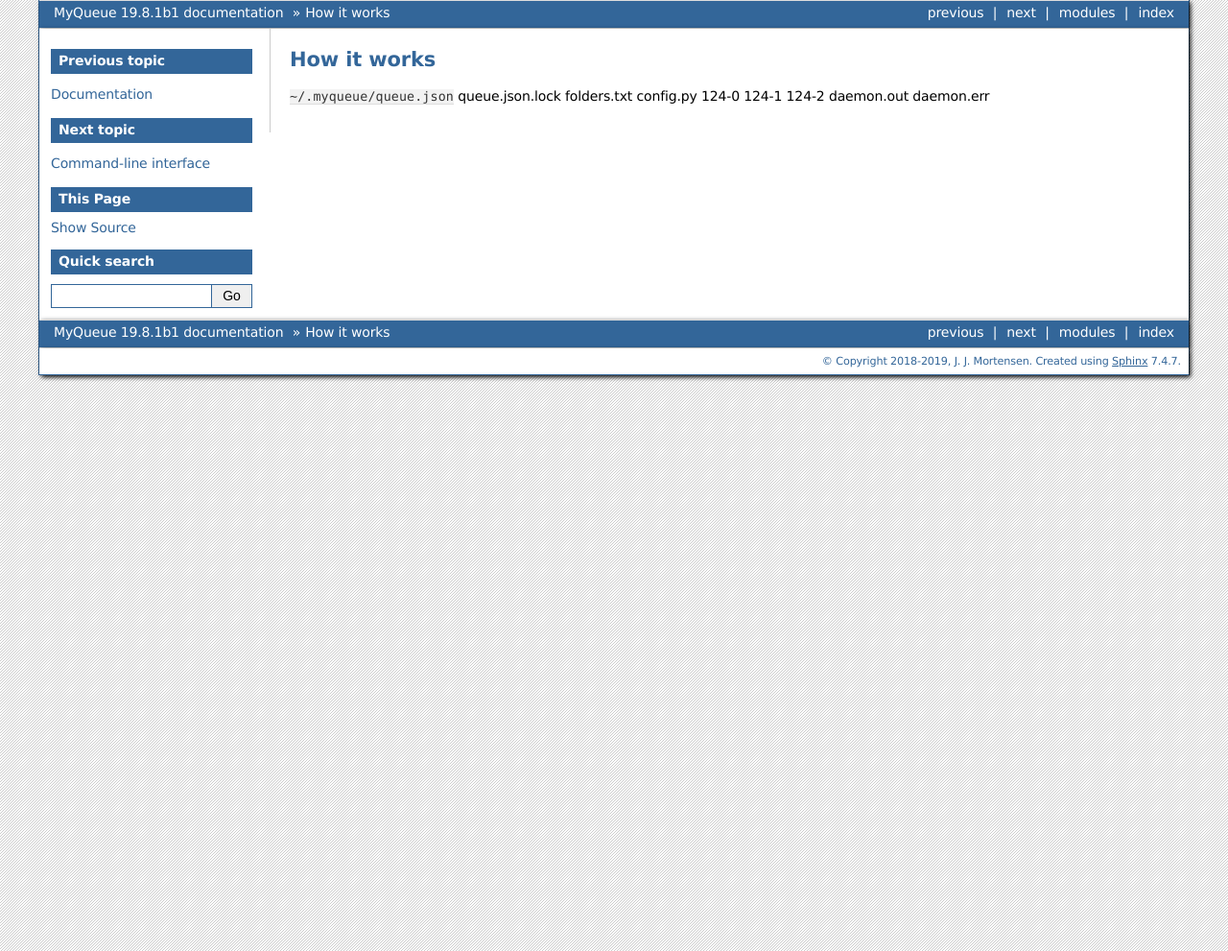
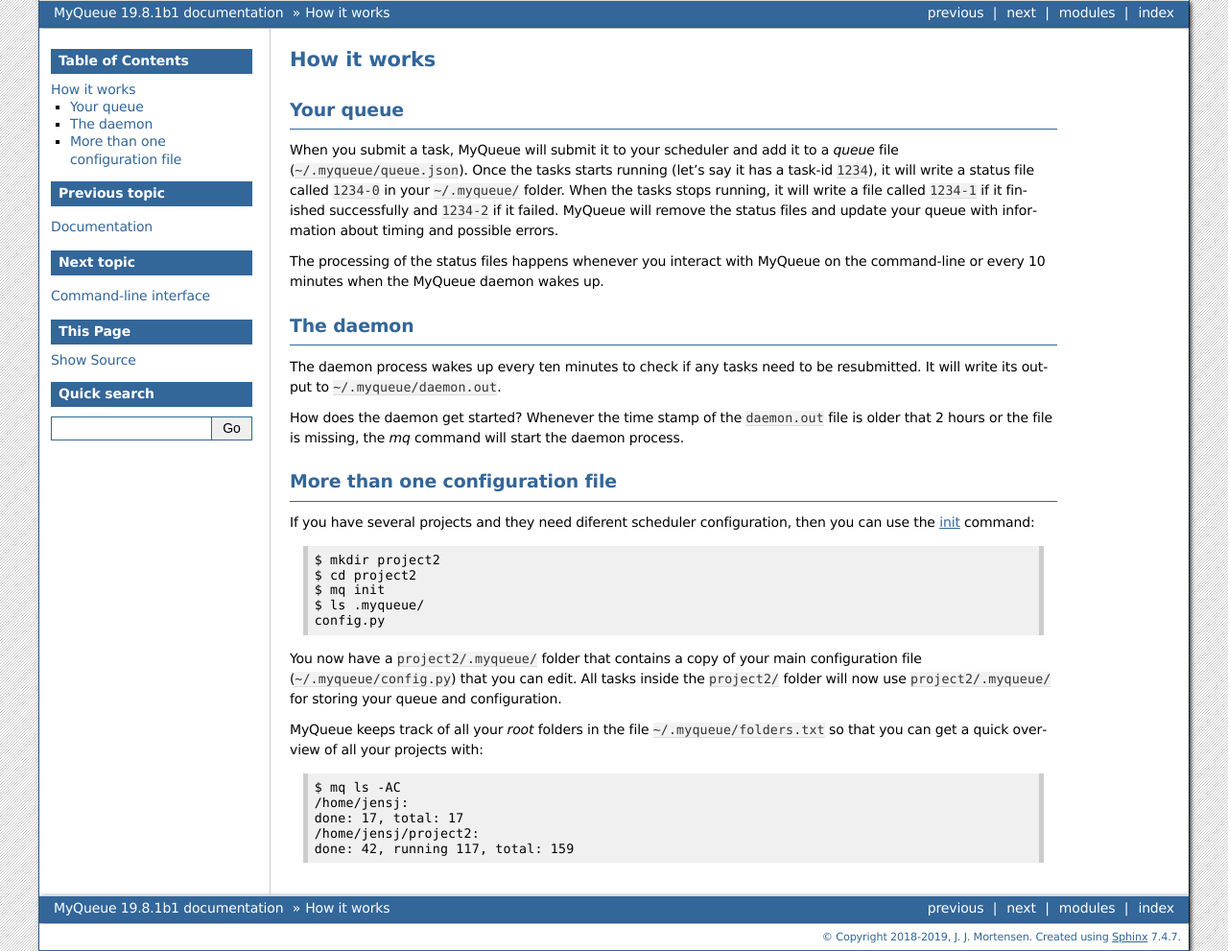
Before and after one commit to Yangxinsix/myqueue, a Sphinx documentation site: the page built from docs/howitworks.rst, in a window 1280 px wide. Shown: the whole page at 96% size. Built offline with Sphinx 7.4.7, drawn with Linux system fonts in a browser that asks for light colours.

Commit message:
More docs

```diff
--- a/docs/howitworks.rst
+++ b/docs/howitworks.rst
@@ -1,12 +1,55 @@
 How it works
 ============
 
-:file:`~/.myqueue/queue.json`
-queue.json.lock
-folders.txt
-config.py
-124-0
-124-1
-124-2
-daemon.out
-daemon.err
+Your queue
+----------
+
+When you submit a task, MyQueue will submit it to your scheduler and add it to
+a *queue* file (:file:`~/.myqueue/queue.json`).  Once the tasks starts
+running (let's say it has a task-id ``1234``), it will write a status file
+called ``1234-0`` in your ``~/.myqueue/`` folder.  When the tasks stops
+running, it will write a file called ``1234-1`` if it finished successfully
+and ``1234-2`` if it failed.  MyQueue will remove the status files and
+update your queue with information about timing and possible errors.
+
+The processing of the status files happens whenever you interact with MyQueue
+on the command-line or every 10 minutes when the MyQueue daemon wakes up.
+
+
+The daemon
+----------
+
+The daemon process wakes up every ten minutes to check if any tasks need to be
+resubmitted.  It will write its output to ``~/.myqueue/daemon.out``.
+
+How does the daemon get started?  Whenever the time stamp of the
+``daemon.out`` file is older that 2 hours or the file is missing, the *mq*
+command will start the daemon process.
+
+
+More than one configuration file
+--------------------------------
+
+If you have several projects and they need diferent scheduler configuration,
+then you can use the :ref:`init <init>` command::
+
+    $ mkdir project2
+    $ cd project2
+    $ mq init
+    $ ls .myqueue/
+    config.py
+
+You now have a ``project2/.myqueue/`` folder that contains a copy of your main
+configuration file (``~/.myqueue/config.py``) that you can edit.  All tasks
+inside the ``project2/`` folder will now use ``project2/.myqueue/`` for
+storing your queue and configuration.
+
+MyQueue keeps track of all your *root* folders in the file
+``~/.myqueue/folders.txt`` so that you can get a quick overview of all your
+projects with::
+
+    $ mq ls -AC
+    /home/jensj:
+    done: 17, total: 17
+    /home/jensj/project2:
+    done: 42, running 117, total: 159
--- a/docs/index.rst
+++ b/docs/index.rst
@@ -41,7 +41,7 @@
 
 
 .. _SLURM: https://slurm.schedmd.com/
-.. _PBS: http://www.pbspro.org/
+.. _PBS: https://www.pbspro.org/
 .. _Python: https://python.org/
 
 
```
Also changed, not shown: docs/development.rst (+30 -3 lines), 1 other file.
